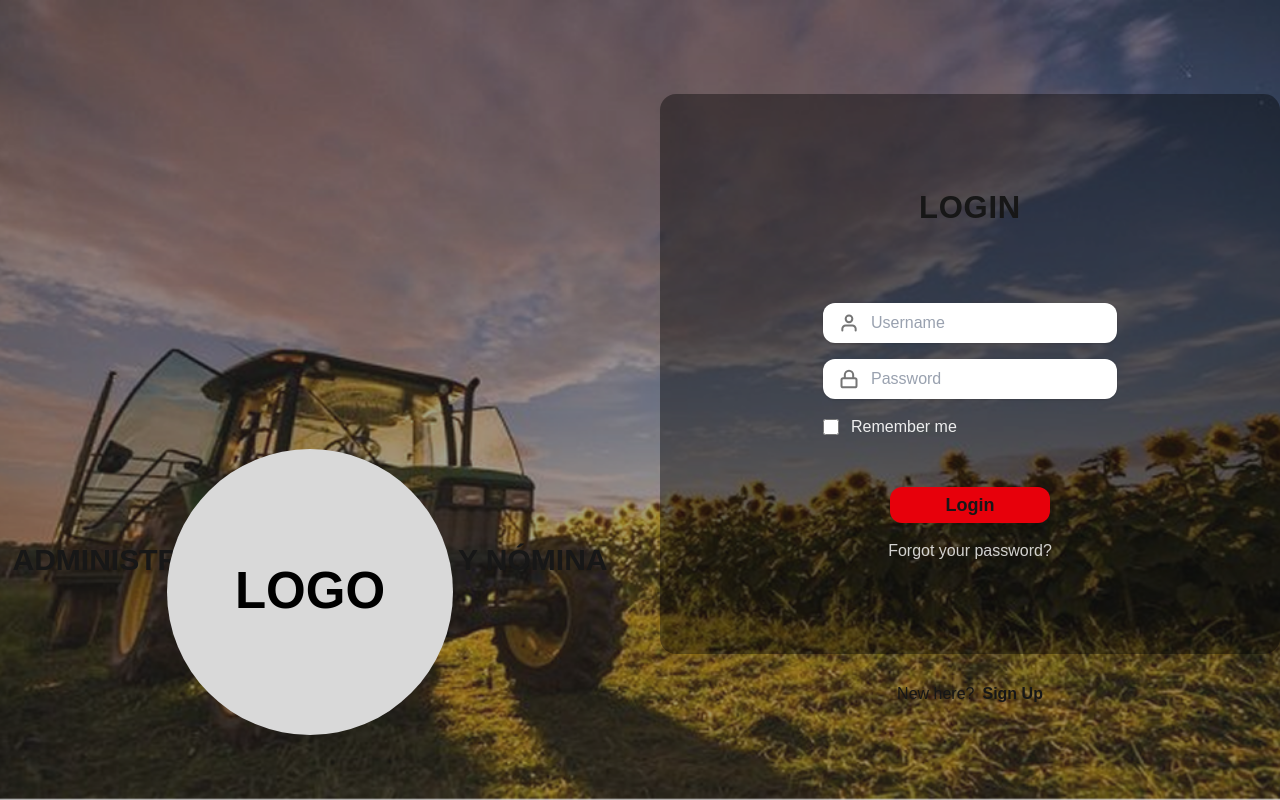
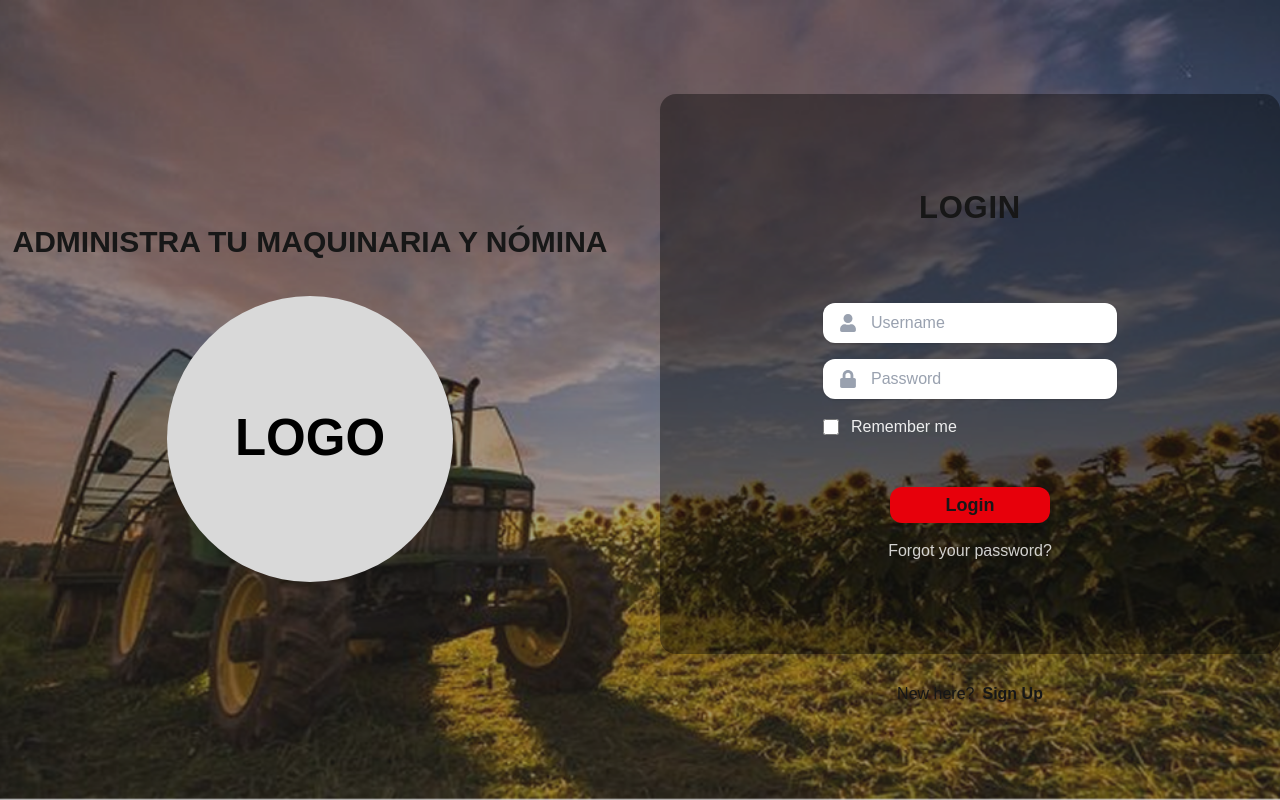
Before and after one commit to Minmgf/amms, a Next.js app: page /login in a window 1280 px wide. Built offline with nearby package versions, Linux system fonts and the light colour scheme.

Commit message:
fx: refactor login layout

```diff
--- a/package.json
+++ b/package.json
@@ -13,7 +13,8 @@
     "next": "^15.5.0",
     "react": "^19.1.1",
     "react-dom": "^19.1.1",
-    "react-hook-form": "^7.62.0"
+    "react-hook-form": "^7.62.0",
+    "react-icons": "^5.5.0"
   },
   "devDependencies": {
     "@eslint/eslintrc": "^3",
--- a/src/app/login/page.jsx
+++ b/src/app/login/page.jsx
@@ -1,4 +1,6 @@
 import React from "react";
+import { FaLock, FaUser } from "react-icons/fa";
+
 
 const page = () => {
   return (
@@ -8,12 +10,12 @@ const page = () => {
     >
       <div className="container mx-auto grid grid-cols-1 md:grid-cols-2 md:gap-[40px] items-center min-h-screen">
         <div className="flex flex-col items-center justify-center gap-8 relative">
-          <div className="bg-[#D9D9D9] w-[186px] h-[186px] md:w-[286px] md:h-[286px] rounded-full flex justify-center items-center absolute md:relative bottom-[-230px]">
-            <span className="text-black text-[33px] md:text-[51px] font-bold">LOGO</span>
-          </div>
           <h2 className="hidden md:block md:text-[30px] font-bold">
             ADMINISTRA TU MAQUINARIA Y NÓMINA
           </h2>
+          <div className="bg-[#D9D9D9] w-[186px] h-[186px] md:w-[286px] md:h-[286px] rounded-full flex justify-center items-center absolute md:relative md:bottom-0 bottom-[-230px]">
+            <span className="text-black text-[33px] md:text-[51px] font-bold">LOGO</span>
+          </div>
         </div>
 
         <div className="px-4 md:px-0">
@@ -27,17 +29,11 @@ const page = () => {
               <label className="block">
                 <span className="sr-only">Username</span>
                 <div className="relative">
-                  <img
-                    src="/icons/User.svg"
-                    alt=""
-                    className="pointer-events-none absolute left-4 top-1/2 -translate-y-1/2 h-5 w-5"
-                  />
+                  <FaUser className="absolute left-4 top-1/2 transform -translate-y-1/2 text-gray-400 text-lg" />
                   <input
                     type="text"
                     placeholder="Username"
-                    className="w-full rounded-xl bg-white text-gray-900 placeholder-gray-400 shadow
-                         pl-12 pr-4 py-2 outline-none ring-0
-                         focus:ring-2 focus:ring-[#D7D7D7]"
+                    className="w-full rounded-xl bg-white text-gray-900 placeholder-gray-400 shadow pl-12 pr-4 py-2 outline-none ring-0 focus:ring-2 focus:ring-[#D7D7D7]"
                   />
                 </div>
               </label>
@@ -46,17 +42,11 @@ const page = () => {
               <label className="block">
                 <span className="sr-only">Password</span>
                 <div className="relative">
-                  <img
-                    src="/icons/Lock.svg"
-                    alt=""
-                    className="pointer-events-none absolute left-4 top-1/2 -translate-y-1/2 h-5 w-5"
-                  />
+                  <FaLock className="absolute left-4 top-1/2 transform -translate-y-1/2 text-gray-400 text-lg" />
                   <input
                     type="password"
                     placeholder="Password"
-                    className="w-full rounded-xl bg-white text-gray-900 placeholder-gray-400 shadow
-                         pl-12 pr-4 py-2 outline-none ring-0
-                         focus:ring-2 focus:ring-[#D7D7D7]"
+                    className="w-full rounded-xl bg-white text-gray-900 placeholder-gray-400 shadow pl-12 pr-4 py-2 outline-none ring-0 focus:ring-2 focus:ring-[#D7D7D7]"
                   />
                 </div>
               </label>
@@ -65,8 +55,7 @@ const page = () => {
               <label className="mt-2 w-full flex items-center gap-3 select-none">
                 <input
                   type="checkbox"
-                  className="h-4 w-4 rounded border-white/30 bg-black/30
-                       accent-black"
+                  className="h-4 w-4 rounded border-white/30 bg-black/30 accent-black"
                 />
                 <span className="text-white/90 font-xl">Remember me</span>
               </label>
@@ -75,8 +64,7 @@ const page = () => {
               <div className="flex justify-center items-center">
                 <button
                   type="submit"
-                  className="w-fit px-14 py-1 mt-8 rounded-xl bg-red-600 text-lg font-semibold
-                     shadow cursor-pointer hover:bg-red-500 active:bg-red-700 transition-colors"
+                  className="w-fit px-14 py-1 mt-8 rounded-xl bg-red-600 text-lg font-semibold shadow cursor-pointer hover:bg-red-500 active:bg-red-700 transition-colors"
                 >
                   Login
                 </button>
--- a/src/app/recovery/page.jsx
+++ b/src/app/recovery/page.jsx
@@ -46,7 +46,7 @@ const Page = () => {
               id="new-password"
               type="password"
               {...register("password", { required: true })}
-              className="w-full px-6 py-4 rounded-xl border border-gray-300 focus:outline-none focus:ring-2 focus:ring-red-500 bg-white text-black text-lg"
+              className="w-full px-6 py-2 rounded-xl border border-gray-300 focus:outline-none focus:ring-2 focus:ring-red-500 bg-white text-black text-lg"
             />
             {Object.values(validations).every(Boolean) && (
               <Check className="absolute right-5 top-14 text-green-500" size={32} />
@@ -66,7 +66,7 @@ const Page = () => {
                 required: true,
                 validate: (value) => value === password
               })}
-              className="w-full px-6 py-4 rounded-xl border border-gray-300 focus:outline-none focus:ring-2 focus:ring-red-500 bg-white text-black text-lg"
+              className="w-full px-6 py-2 rounded-xl border border-gray-300 focus:outline-none focus:ring-2 focus:ring-red-500 bg-white text-black text-lg"
             />
             {passwordsMatch && (
               <Check className="absolute right-5 top-14 text-green-500" size={32} />
```
Also changed, not shown: 2 other files (tests, documents, lock files or other folders).
